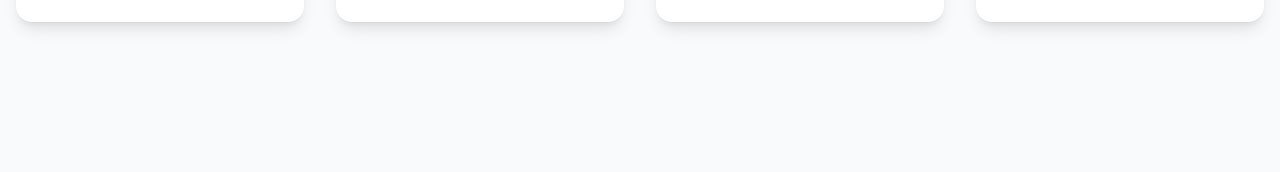
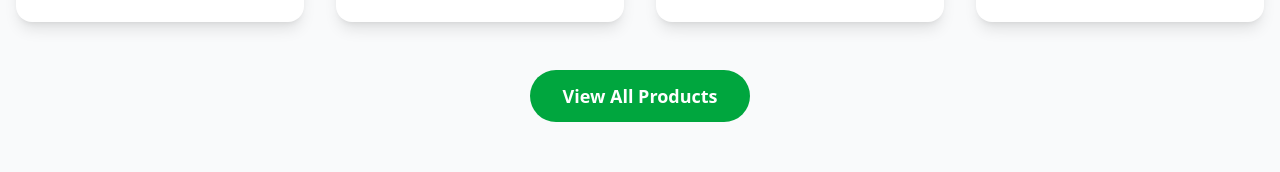
Before and after one commit to Subroto89/root-farming-frontend, a React (Vite) app: page / in a window 1280 px wide. Shown: the part 760-932 px from the top of the page. Built offline with nearby package versions, Linux system fonts and the light colour scheme.

Commit message:
add view all button

```diff
--- a/src/components/HomePage/BestSellingProductsSection.jsx
+++ b/src/components/HomePage/BestSellingProductsSection.jsx
@@ -189,6 +189,13 @@ const BestSellingProductsSection = () => {
                   </div>
                ))}
             </div>
+
+            {/* View All Products Button */}
+            <div className="text-center">
+               <button className="bg-green-600 hover:bg-green-700 text-white px-8 py-3 rounded-full text-lg font-semibold transition-all duration-200 hover:shadow-lg transform hover:scale-105">
+                  View All Products
+               </button>
+            </div>
          </div>
       </section>
    );
```
